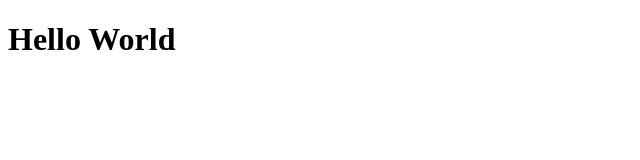
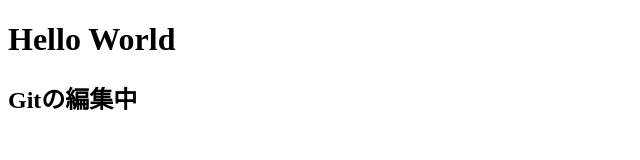
Before and after one commit to ryuki29/git-lesson, a plain HTML site: page index.html in a window 1280 px wide. Shown: the whole page, without its empty margins (0-640 px from the left). Drawn offline with Linux system fonts and the light colour scheme.

Commit message:
h2タグを追加

```diff
--- a/index.html
+++ b/index.html
@@ -8,5 +8,6 @@
 </head>
 <body>
   <h1>Hello World</h1>
+  <h2>Gitの編集中</h2>
 </body>
 </html>
```
